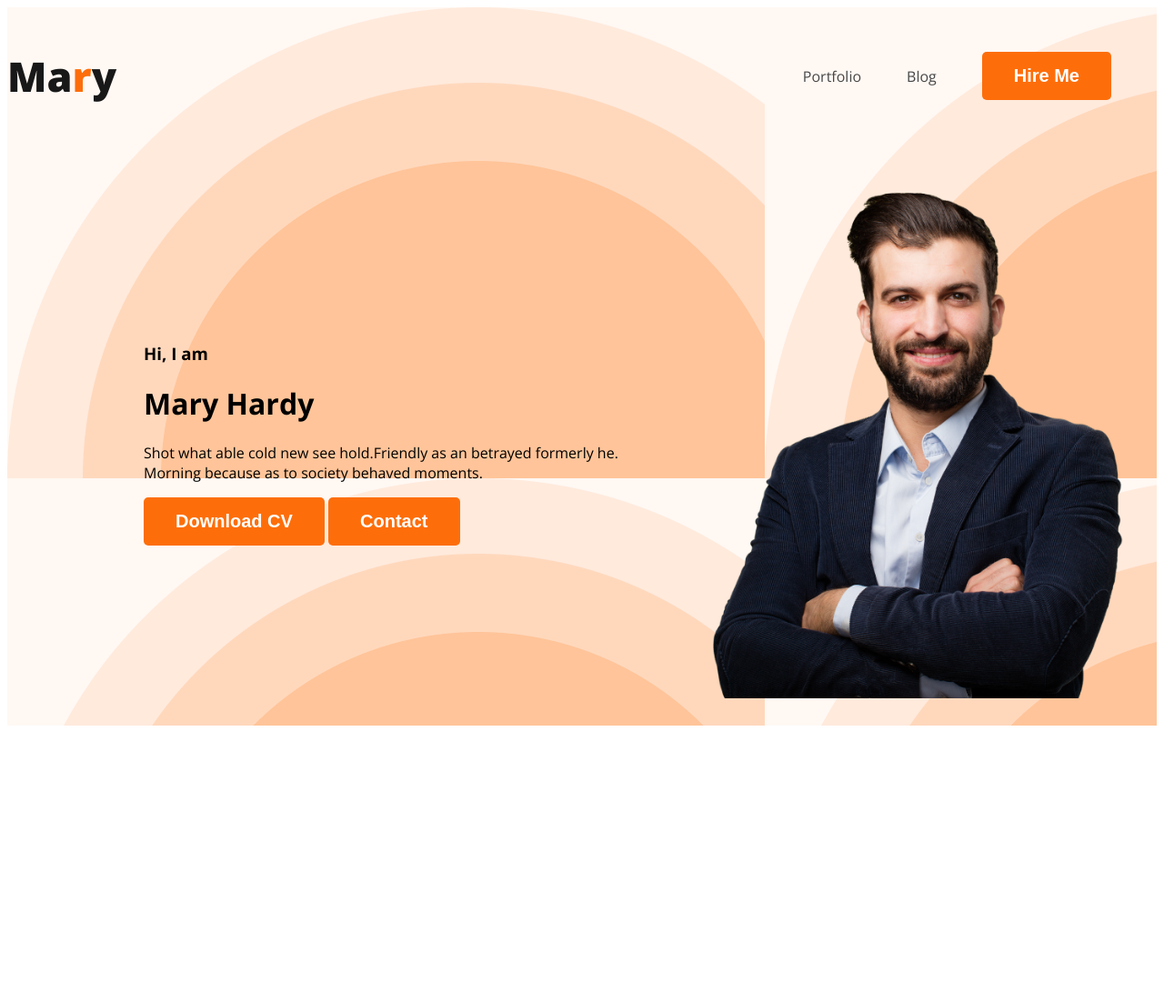
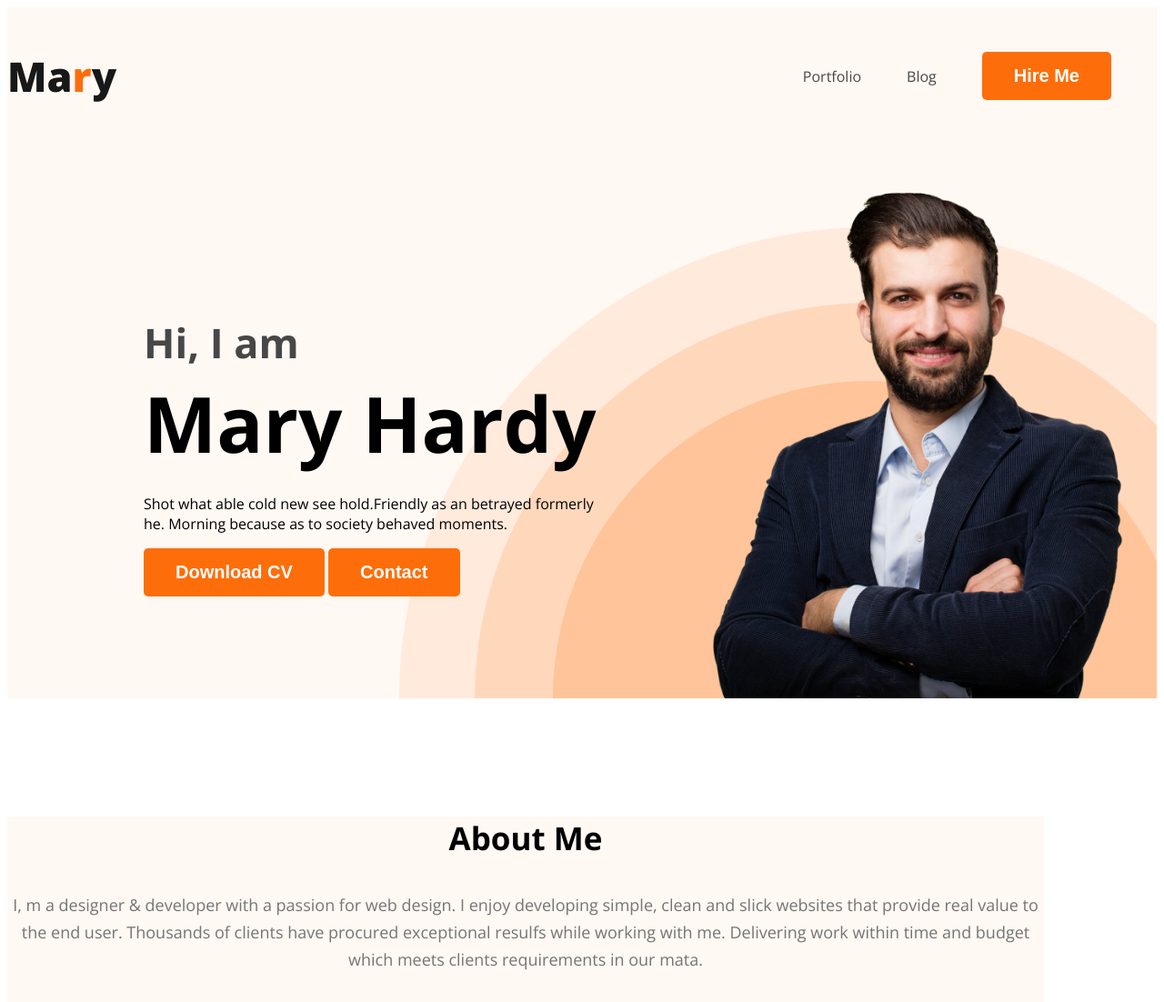
Before and after one commit to AbdullaArif11/webdeveloper-portfolio, a plain HTML site: page index.html in a window 1280 px wide. Shown: the whole page at 91% size. Before the commit the page ends 806 px from the top, so only its background shows below. Drawn offline with nearby package versions, Linux system fonts and the light colour scheme.

Commit message:
about section created

```diff
--- a/index.html
+++ b/index.html
@@ -10,6 +10,7 @@
   <link href="https://fonts.googleapis.com/css2?family=Open+Sans:wght@400;700;800&display=swap" rel="stylesheet">
 </head>
 <body>
+
   <header class="header">
     <nav>
       <h3 class="nav-title">Ma<span class="text-primary">r</span>y</h3>
@@ -32,9 +33,19 @@
       <img class="profile-pic" src="images/hardy.png">
     </div>
   </header>
+
   <main>
+    <section class="about">
+      <h3 class="section-title">About Me</h3>
+      <p class="section-description">I, m a designer & developer with
+         a passion for web design. I enjoy developing simple, clean
+         and slick websites that provide real value to the end user.
+          Thousands of clients have procured exceptional resulfs while
+          working with me. Delivering work within time and budget which
+          meets clients requirements in our mata.</p>
+    </section>
+  </main>
 
-  </main>
   <footer>
 
   </footer>
--- a/style.css
+++ b/style.css
@@ -42,12 +42,53 @@ nav a{
 .header{
   background-color: #FFF8F3;
   background-image: url(images/header_bg.png);
+  background-repeat: no-repeat;
+  background-position: bottom right;
 }
 .banner{
-  padding: 30px 30px 30px 150px;
+  padding: 30px 30px 0 150px;
   display: flex;
   align-items: center;
+  justify-content: space-between;
+}
+.banner-content{
+  max-width: 500px;
 }
 .banner .profile-pic{
   width: 500px;
 }
+.banner-greeting{
+  font-size: 45px;
+  color: #474747;
+  margin-bottom: 0;
+}
+.banner-title{
+  font-size: 85px;
+  font-weight: 700;
+  margin-top: 0;
+  margin-bottom: 20px;
+}
+
+/* mainsection */
+.about {
+  margin: 130;
+  background-color: #FFF8F3;
+  width: 1140px;
+  height: 550px;
+  margin: 130px 0;
+}
+
+.section-title {
+  color: #181818l;
+  text-align: center;
+  font-size: 35px;
+  fornt-weight: 700;
+}
+.section-description{
+  color: var(--dark-03, #757575);
+  text-align: center;
+  font-size: 18px;
+  font-style: normal;
+  font-weight: 400;
+  line-height: 30px;
+}
```
